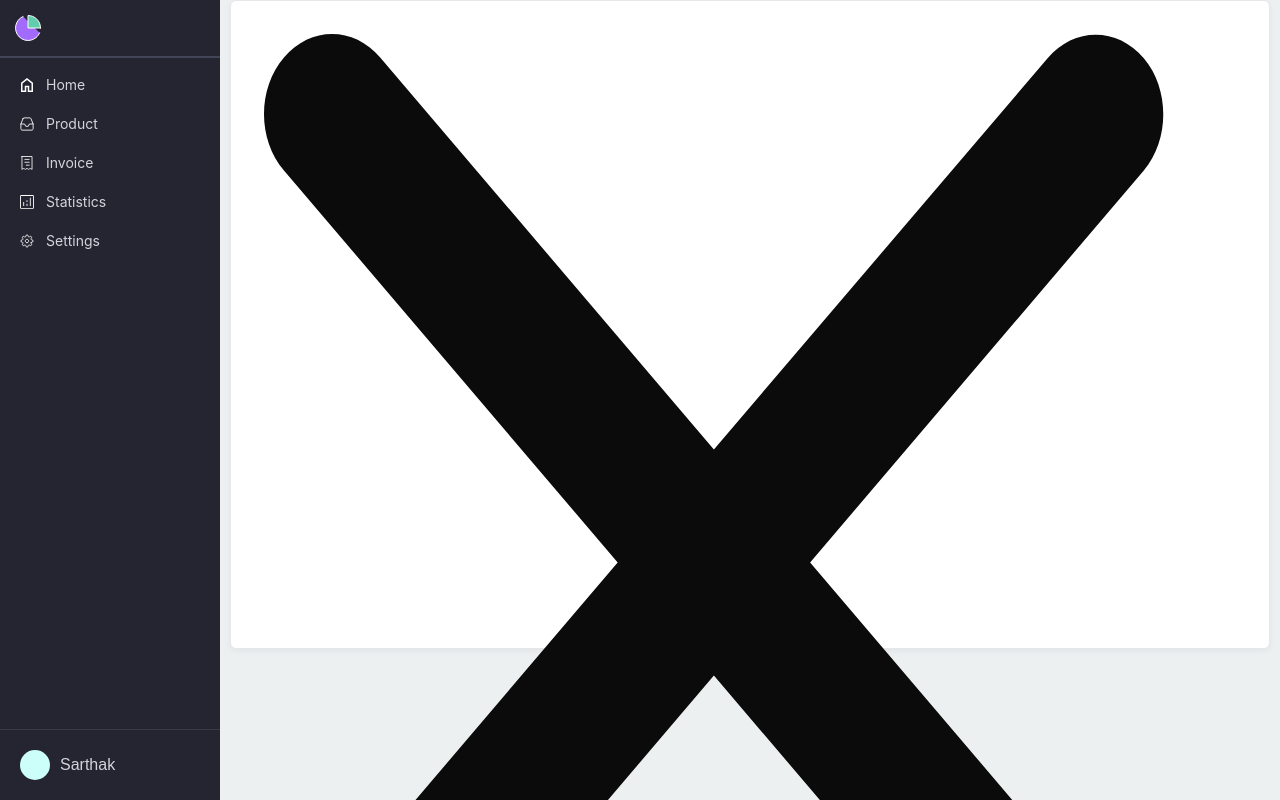
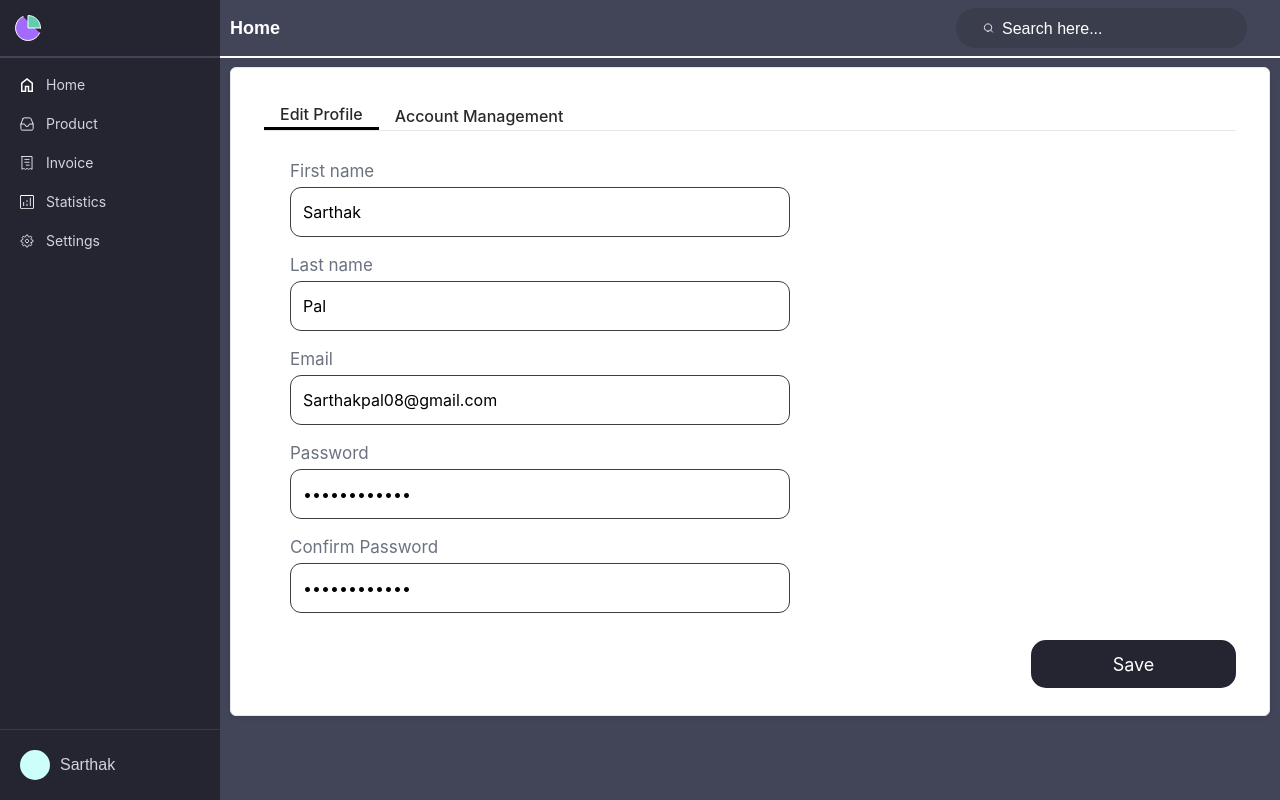
Before and after one commit to rutyak/inventory-management-frontend, a React (Vite) app: page /dashboard/settings in a window 1280 px wide. Shown: the top 800 px of the page. Built offline with nearby package versions, Linux system fonts and the light colour scheme.

Commit message:
UI-corrections

```diff
--- a/src/pages/dashboard/Dashboard.jsx
+++ b/src/pages/dashboard/Dashboard.jsx
@@ -22,13 +22,11 @@ const Dashboard = () => {
 
   return (
     <div className={styles.dashboard}>
-      {/* Sidebar (hidden on small devices if needed) */}
       {!isMobile && <Sidebar />}
 
       {/* Main Content */}
       <main className={styles.main}>
-        {/* Header */}
-        {!isSettingsPage && (
+        {(!isMobile || !isSettingsPage) && (
           <header className={styles.header}>
             <div className={styles.innerHeader}>
               {isMobile ? (
@@ -58,13 +56,12 @@ const Dashboard = () => {
 
         {/* Main Content */}
         <div
-          className={isSettingsPage ? styles.settingPage : styles.commonStyles}
+          className={(isSettingsPage && isMobile) ? styles.settingPage : styles.commonStyles}
         >
           {isMobile && isSettingsPage ? <Settings /> : <Outlet />}
         </div>
       </main>
 
-      {/* Bottom navigation (mobile only) */}
       {isMobile && <BottomNav />}
     </div>
   );
--- a/src/pages/dashboard/Dashboard.module.css
+++ b/src/pages/dashboard/Dashboard.module.css
@@ -122,6 +122,11 @@
   overflow-y: auto;
 }
 
+.divider {
+  border: 1px solid white;
+  width: 100%;
+}
+
 @media (max-width: 1024px) {
   .header {
     padding: 0px 30px;
--- a/src/pages/setting/Settings.module.css
+++ b/src/pages/setting/Settings.module.css
@@ -202,10 +202,7 @@
 }
 
 .closeSetting {
-  display: flex;
-  align-items: center;
-  justify-content: end;
-  padding-right: 10px;
+  display: none;
 }
 
 @media (max-width: 1024px) {
@@ -215,7 +212,7 @@
 
   .card {
     border-radius: 0px;
-    height: 675px;
+    height: 710px;
     padding: 38px;
   }
 
@@ -234,13 +231,20 @@
 
   .tabs {
     margin-bottom: 28px;
-    gap: 16px
+    gap: 16px;
   }
 
   .closeIcon {
     width: 17px;
     height: 20px;
     padding-bottom: 2px;
+  }
+
+  .closeSetting {
+    display: flex;
+    align-items: center;
+    justify-content: end;
+    padding-right: 10px;
   }
 }
 
--- a/src/pages/statistics/Statistics.module.css
+++ b/src/pages/statistics/Statistics.module.css
@@ -1,5 +1,5 @@
 .container {
-  padding: 38px;
+  padding: 27px;
   display: flex;
   flex-direction: column;
   overflow-x: hidden;
```
